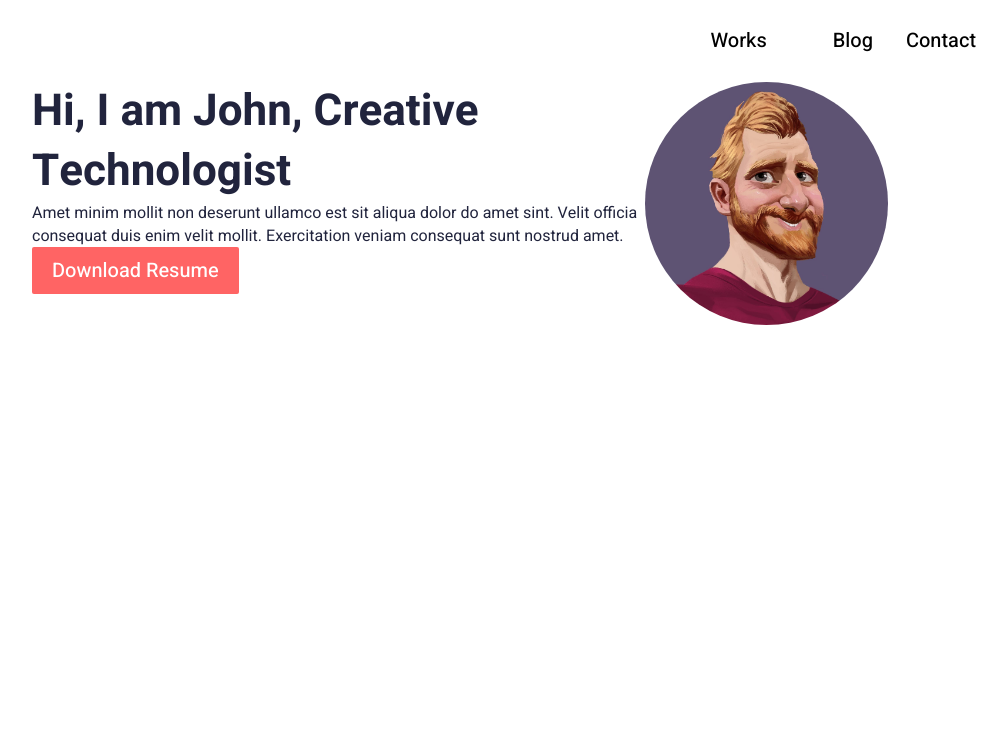
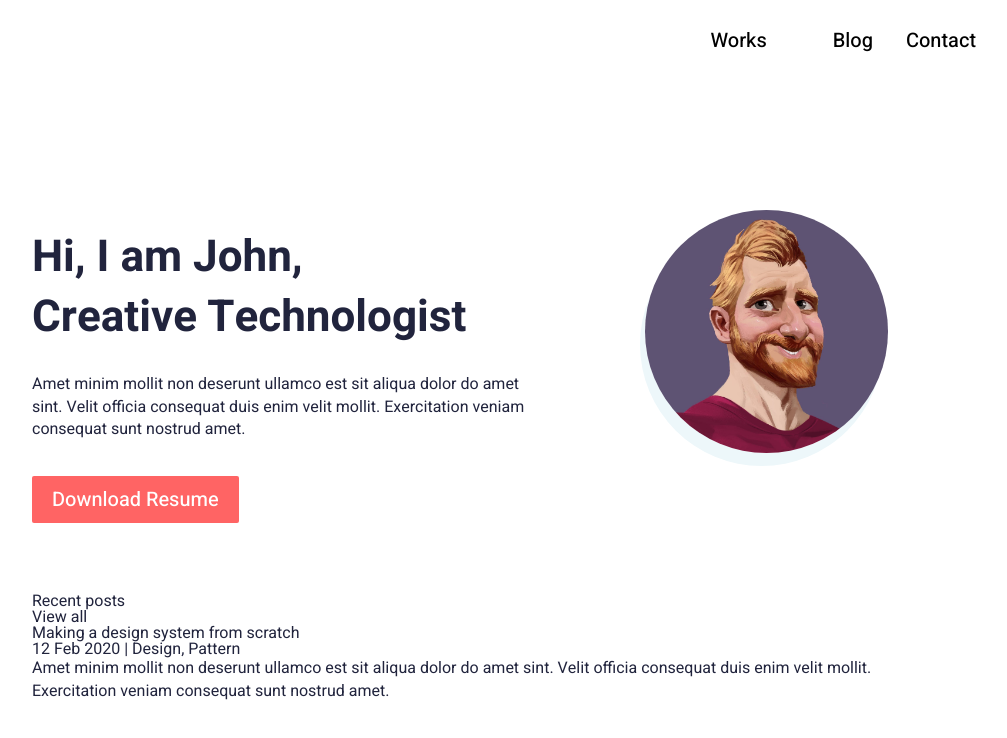
Before and after one commit to aZaqwer/FLEX005, a website: page #src/index.html in a window 1280 px wide. Shown: the whole page, without its empty margins (180-1187 px from the left). Drawn offline with nearby package versions, Linux system fonts and the light colour scheme; files that its build step writes are made by us from their sources.

Commit message:
'update'

```diff
--- a/#src/index.html
+++ b/#src/index.html
@@ -8,21 +8,39 @@
     <div class="wrapper">
         @@include('_header.html',{})
         <main class="page">
-            <div class="hello">
+            <section class="hello">
                 <div class="hello__container _container">
                     <div class="hello__content">
-                        <div class="hello__title title">Hi, I am John, Creative Technologist</div>
+                        <div class="hello__title title">Hi, I am John,<br>Creative Technologist</div>
                         <div class="hello_text text">
                             Amet minim mollit non deserunt ullamco est sit aliqua dolor do amet sint. Velit officia
                             consequat duis enim velit mollit. Exercitation veniam consequat sunt nostrud amet.
                         </div>
                         <a href="" class="hello__btn btn">Download Resume</a>
                     </div>
-                    <div class="hello__avatar">
-                        <img src="img/avatar.jpg" alt="">
+                    <img class="hello__avatar" src="img/avatar.jpg" alt="">
+                </div>
+            </section>
+
+            <section class="recent-posts">
+                <div class="recent-posts__container _container">
+                    <div class="recent-posts__header">
+                        <div class="recent-posts__title">Recent posts</div>
+                        <a class="recent-posts__view-all">View all</a>
+                    </div>
+                    <div class="recent-posts__items">
+                        <div class="recent-posts__column">
+                            <article class="recent-posts__item recent-post">
+                                <h3 class="recent-post__title">Making a design system from scratch</h3>
+                                <div class="recent-post__info">12 Feb 2020 <span>|</span> Design, Pattern</div>
+                                <div class="recent-post__text text">Amet minim mollit non deserunt ullamco est sit
+                                    aliqua dolor do amet sint. Velit officia consequat duis enim velit mollit.
+                                    Exercitation veniam consequat sunt nostrud amet.</div>
+                            </article>
+                        </div>
                     </div>
                 </div>
-            </div>
+            </section>
         </main>
         @@include('_footer.html',{})
     </div>
--- a/#src/scss/header.scss
+++ b/#src/scss/header.scss
@@ -1,5 +1,7 @@
 //====================================================================================================
 .header {
+    position: relative;
+    z-index: 100;
     &__content {
         max-width: 1052px;
         padding: 0px 10px;
@@ -32,7 +34,7 @@
             left: 0;
             overflow: auto;
             padding: 60px 10px 30px 10px;
-            background-color: rgba(255, 255, 255, 0.8);
+            background-color: rgba(255, 255, 255, 0.9);
             &._active {
                 transform: translate(0px, 0%);
             }
--- a/#src/scss/home.scss
+++ b/#src/scss/home.scss
@@ -1,29 +1,71 @@
 //====================================================================================================
 .hello {
+    padding: 38px 0px 70px 0px;
+    @media (max-width: $md1+px) {
+        padding: 0px 0px 70px 0px;
+    }
+    @media (max-width: $md3+px) {
+        padding: 0px 0px 60px 0px;
+    }
     &_text {
+        padding: 0px 0px 35px 0px;
+        @media (max-width: $md3+px) {
+            padding: 0px 15px;
+            margin: 0px 0px 25px 0px;
+        }
     }
 
     &__container {
         display: flex;
+        @media (max-width: $md3+px) {
+            text-align: center;
+            flex-direction: column-reverse;
+        }
     }
 
     &__content {
+        align-items: flex-start;
+        padding: 18px 110px 0px 0px;
+        flex: 1 1 auto;
+        *:last-child {
+            margin-bottom: 0px;
+        }
+        @media (max-width: $md1+px) {
+            padding: 18px 50px 0px 0px;
+        }
+        @media (max-width: $md3+px) {
+            padding: 0px 0px 0px 0px;
+        }
     }
 
     &__title {
+        padding: 0px 0px 25px 0px;
+        @media (max-width: $md3+px) {
+            margin: 0px 0px 20px 0px;
+        }
     }
 
     &__btn {
+        margin: 0px 0px 25px 0px;
+        @media (max-width: $md3+px) {
+            margin: 0px 0px 20px 0px;
+        }
     }
 
     &__avatar {
         flex: 0 0 243px;
-        width: 243px;
         height: 243px;
+        position: relative;
         border-radius: 50%;
         overflow: hidden;
+        box-shadow: -5px 13px 0 0 #edf7fa;
         img {
             max-width: 100%;
+        }
+        @media (max-width: $md3+px) {
+            width: 170px;
+            height: 170px;
+            margin: 0px 0px 40px 0px;
         }
     }
 }
--- a/#src/scss/style.scss
+++ b/#src/scss/style.scss
@@ -87,7 +87,11 @@ body {
 
 //<ОСНОВНОЙ БЛОК>====================================================================================================
 .page {
+    padding: 90px 0px 0px 0px;
     flex: 1 1 auto;
+    @media (max-width: $md3+px) {
+        padding: 30px 0px 0px 0px;
+    }
 }
 //===================================================================================================================================
 
--- a/#src/scss/ui.scss
+++ b/#src/scss/ui.scss
@@ -5,6 +5,9 @@
     font-weight: 700;
     line-height: 60 / 44 * 100%;
     color: #21243d;
+    @media (max-width: $md3+px) {
+        font-size: 32px;
+    }
 }
 .text {
     font-size: 16px;
```
